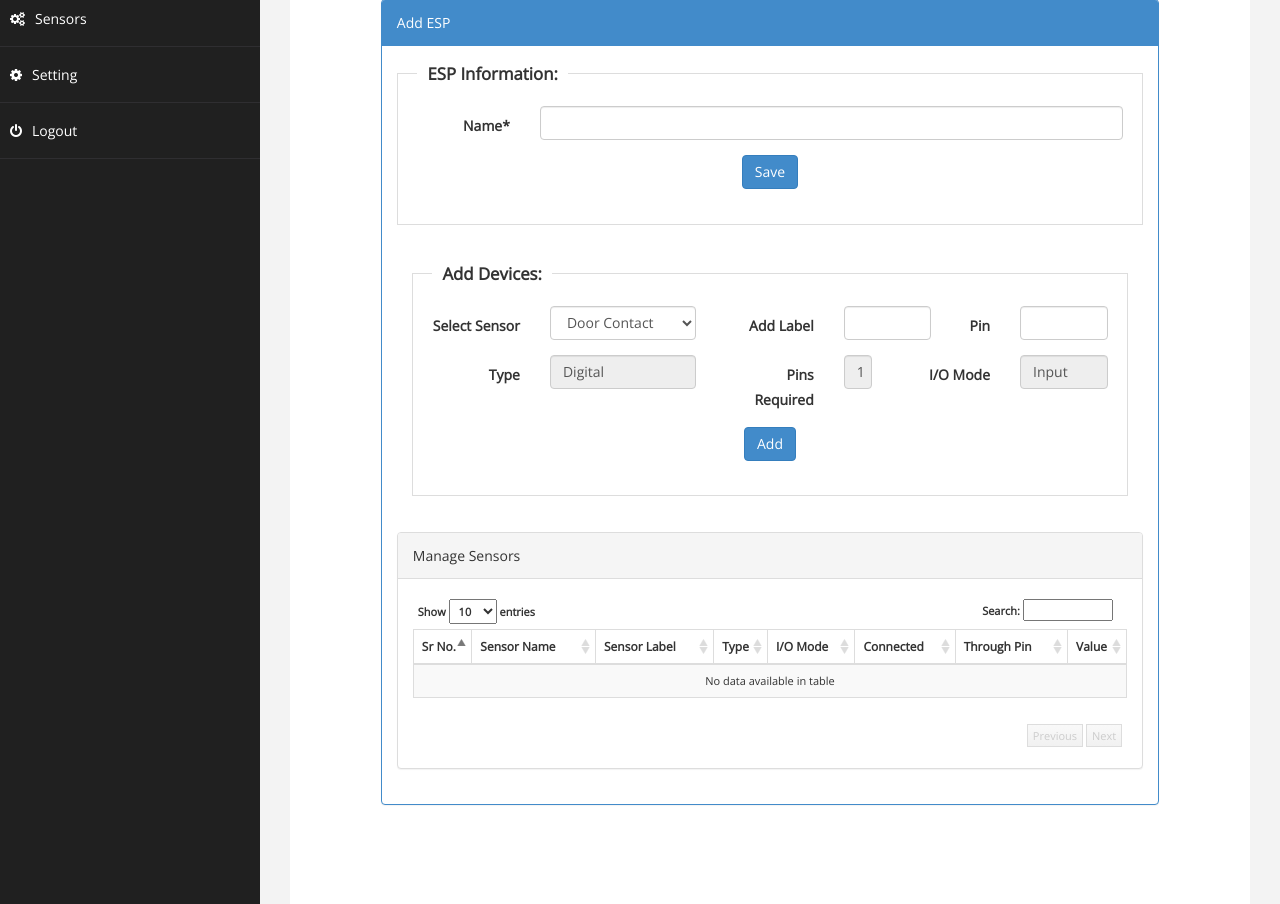
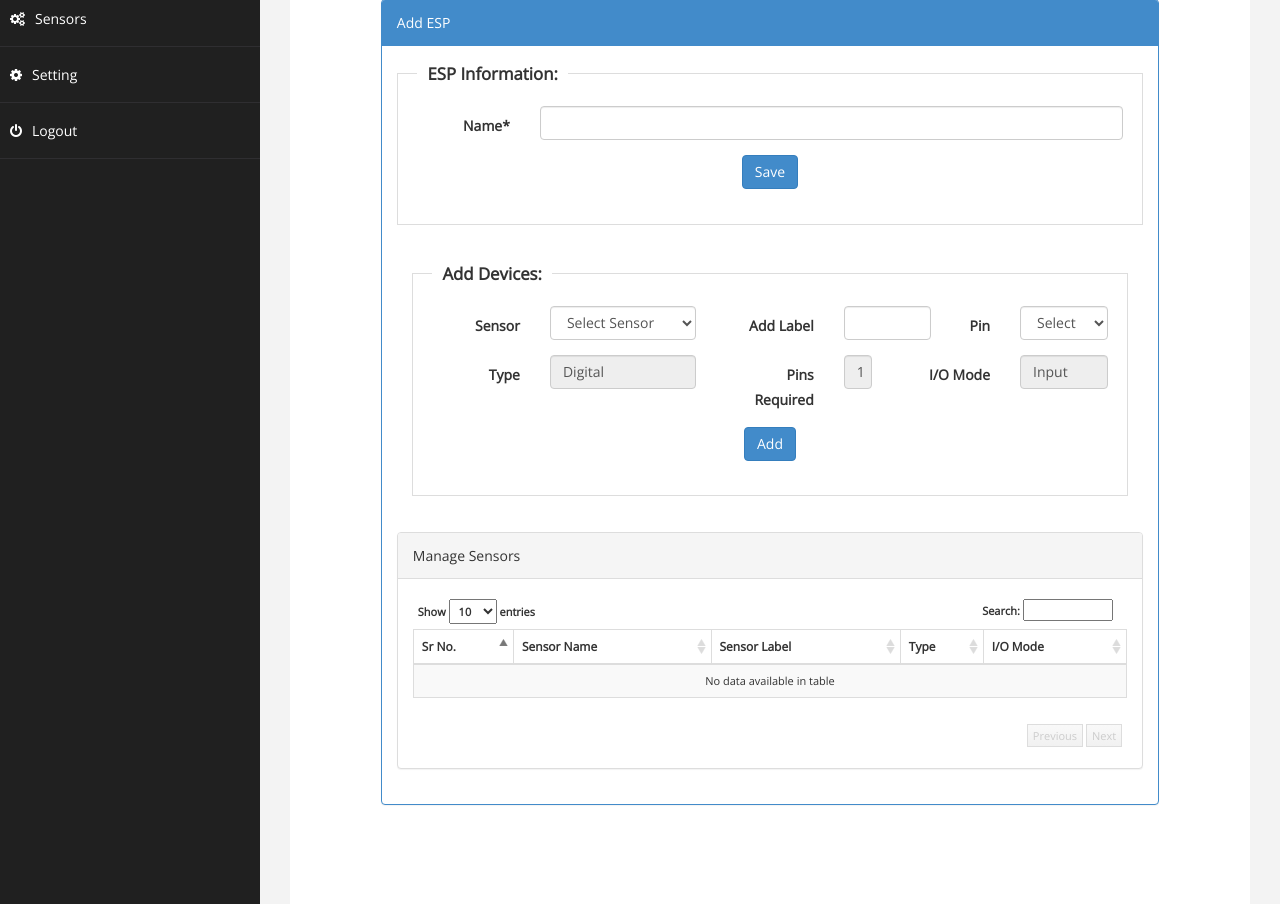
Before and after one commit to muhammadtalha242/ESP_PHP, a PHP site: page /rainbow/student.php?action=add in a window 1280 px wide. Shown: the part 196-1100 px from the top of the page. Run offline with PHP 8.4, Linux system fonts and the light colour scheme; a user stored in the database is signed in; data comes from the database, SQL or seed files in the repository; data that the repository does not hold is empty; some libraries are stand-ins or nearby versions.

Commit message:
bhai mai soo raha hun

```diff
--- a/student.php
+++ b/student.php
@@ -124,19 +124,34 @@ if (isset($_REQUEST['act']) && @$_REQUEST['act'] == "1") {
         $('#sensordropdown1').change(function() {
             //Selected value
             var inputValue = $(this).val();
-
-            //Ajax for calling php function
+            var ESPid = <?php echo $_GET['id'] ?>;
             $.post('./php/sensor_fill.php', {
-                dropdownValue: inputValue
+                dropdownValue: inputValue,
+                espID: ESPid
             }, function(data) {
                 var s = String(data);
                 var S = s.split('-');
                 document.getElementById("type").innerHTML = S[0];
                 document.getElementById("p_r").innerHTML = S[1];
                 document.getElementById("iomode").innerHTML = S[2];
-                //alert('ajax completed. Response:  ' + S[0] + ", " + S[1] + ", " + S[2] + ".");
-                //do after submission operation in DOM
+                s = "";
+                for (var i = 3; i < S.length; i++) {
+                    temp = S[i];
+                    temp2 = S[++i];
+                    s += "<option value=" + temp2 + ">" + temp + "</option>";
+                }
+                document.getElementById("sensordropdown2").innerHTML = s;
+                if (S[0] == "Communication") {
+                    document.getElementById("sensordropdown2").setAttribute("Disabled", "");
+                    document.getElementById("sensordropdown2").innerHTML =
+                        "<option value=-1>" + "TX & RX" + "</option>";
+                }
             });
+        });
+    });
+    $(document).ready(function() {
+        $('#sensoradd').click(function() {
+            alert("hi");
         });
     });
     </script>
@@ -166,7 +181,6 @@ include("php/header.php");
         <?php
 		if (isset($_GET['action']) && @$_GET['action'] == "add" || @$_GET['action'] == "edit") {
 		?>
-
         <script type="text/javascript" src="js/validation/jquery.validate.min.js"></script>
         <div class="row">
             <div class="col-sm-10 col-sm-offset-1">
@@ -207,14 +221,16 @@ include("php/header.php");
                                     </div>
                                 </div>
                             </fieldset>
+                    </form>
                     <form action="student.php" method="post" id="signupForm1" class="form-horizontal">
                         <div class="panel-body">
                             <fieldset class="scheduler-border">
                                 <legend class="scheduler-border">Add Devices:</legend>
                                 <div class="form-group">
-                                            <label class="col-sm-2 control-label" for="Old">Select Sensor</label>
+                                    <label class="col-sm-2 control-label" for="Old">Sensor</label>
                                     <div class="col-sm-3">
                                         <select class="form-control" name=”sensors” id="sensordropdown1">
+                                            <option value='-1'>Select Sensor</option>
                                             <?php
 											$sql = "SELECT * FROM `sensors` WHERE delete_status = 0";
 											$result = mysqli_query($conn,$sql);
@@ -247,8 +263,9 @@ include("php/header.php");
                                     </div>
                                     <label class="col-sm-1 control-label" for="Old">Pin</label>
                                     <div class="col-sm-2">
-                                                <input type="text" class="form-control" id="pin" name="pin"
-                                                    value="<?= $pinselect; ?>" />
+                                        <select class="form-control" name="pins" id="sensordropdown2">
+                                            <option value='-1'>Select Pin</option>
+                                        </select>
                                     </div>
                                 </div>
                                 <div class="form-group">
@@ -277,9 +294,7 @@ include("php/header.php");
                                 <div class="form-group">
                                     <div class="col-sm-8 col-sm-offset-2"
                                         style="display: -ms-flexbox!important; display:flex!important; -ms-flex-pack:center!important; justify-content:center!important;">
-                                                <input type="hidden" name="id" value="<?php echo $id; ?>">
-                                                <input type="hidden" name="action" value="<?php echo $action; ?>">
-                                                <button type="submit" name="save" class="btn btn-primary">Add</button>
+                                        <div class="btn btn-primary" id="sensoradd">Add</div>
                                     </div>
                                 </div>
                             </fieldset>
@@ -300,9 +315,6 @@ include("php/header.php");
                                             <th>Sensor Label</th>
                                             <th>Type</th>
                                             <th>I/O Mode</th>
-                                                    <th>Connected</th>
-                                                    <th>Through Pin</th>
-                                                    <th>Value</th>
                                         </tr>
                                     </thead>
                                     <tbody>
@@ -322,9 +334,6 @@ include("php/header.php");
 											<td>'.$r['label'].'</td>
 											<td>'.$temp2.'</td>
 											<td>'.$temp3.'</td>
-											<td>'.$r['connected'].'</td>
-											<td>'.$r['pin'].'</td>
-											<td>'.$r['value'].'</td>
                                         </tr>';
 										$i++;
 									}
@@ -776,23 +785,6 @@ include("php/header.php");
 <hr>";
 
 							?>
-
-
-
-
-
-
-
-
-
-
-
-
-
-
-
-
-
                     //Again for the forth table.
                     <?php
 							$con = mysqli_connect("localhost", "root", "", "dbs122647");
@@ -877,15 +869,6 @@ include("php/header.php");
 							}
 							echo "</table>";
 							?>
-
-
-
-
-
-
-
-
-
                     //Again for the fifth table.
                     <?php
 
@@ -940,12 +923,12 @@ include("php/header.php");
             <!-- /. PAGE WRAPPER  -->
         </div>
         <!-- /. WRAPPER  -->
-
+        <!--
         <div id="footer-sec">
             School Fees Payment System | Brought To You By : <a href="http://code-projects.org/"
                 target="_blank">Code-Projects</a>
         </div>
-
+-->
 
         <!-- BOOTSTRAP SCRIPTS -->
         <script src="js/bootstrap.js"></script>
```
Also changed, not shown: php/sensor_fill.php (+13 -6 lines). Lines whose indentation alone changed are shown as unchanged.
